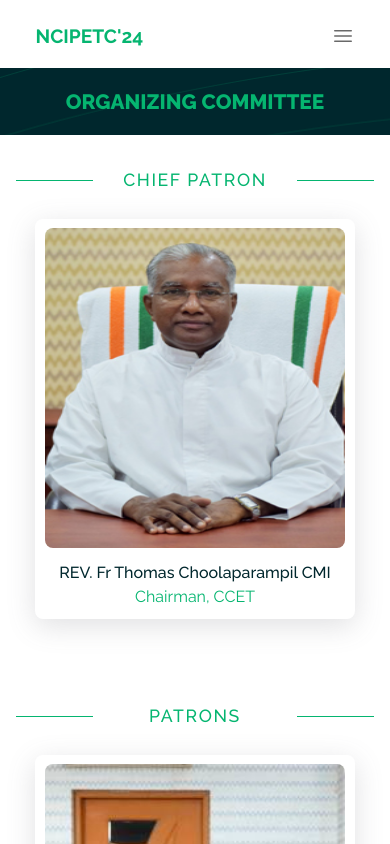
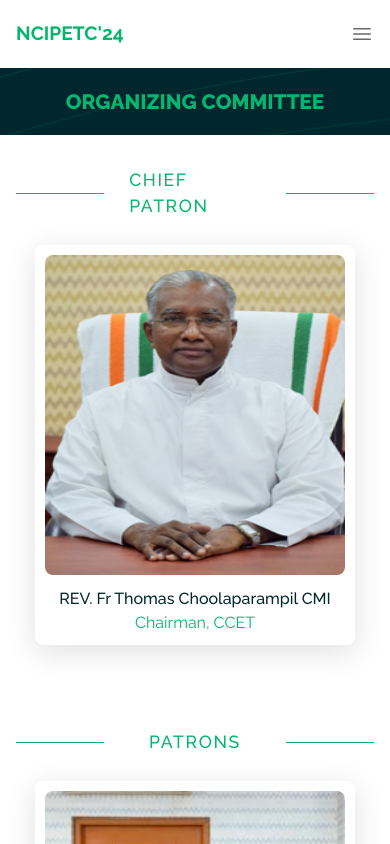
Before and after one commit to AbhishekNSanthosh/ncipetc24, a Next.js app: page /organizers in a window 390 px wide. Shown: the top 844 px of the page. Built offline with nearby package versions, Linux system fonts and the light colour scheme.

Commit message:
fix:responsive issue fixed

```diff
--- a/src/styles/scss/navbar.module.scss
+++ b/src/styles/scss/navbar.module.scss
@@ -3,8 +3,8 @@
 .container {
     width: 100vw;
     background-color: #fff;
-    // height: 13vh;
-    padding: 25px 5vw 20px;
+    height: 13vh;
+    // padding: 25px 5vw 20px;
     position: fixed;
     z-index: 9990;
     -webkit-backdrop-filter: blur(8px);
--- a/src/styles/scss/organizers.module.scss
+++ b/src/styles/scss/organizers.module.scss
@@ -110,7 +110,7 @@
 
 @media only screen and (max-width: 880px) {
     .dash {
-        flex: 3;
+        flex: 4;
         height: 1px;
         width: 100%;
         background-color: $primary;
```
